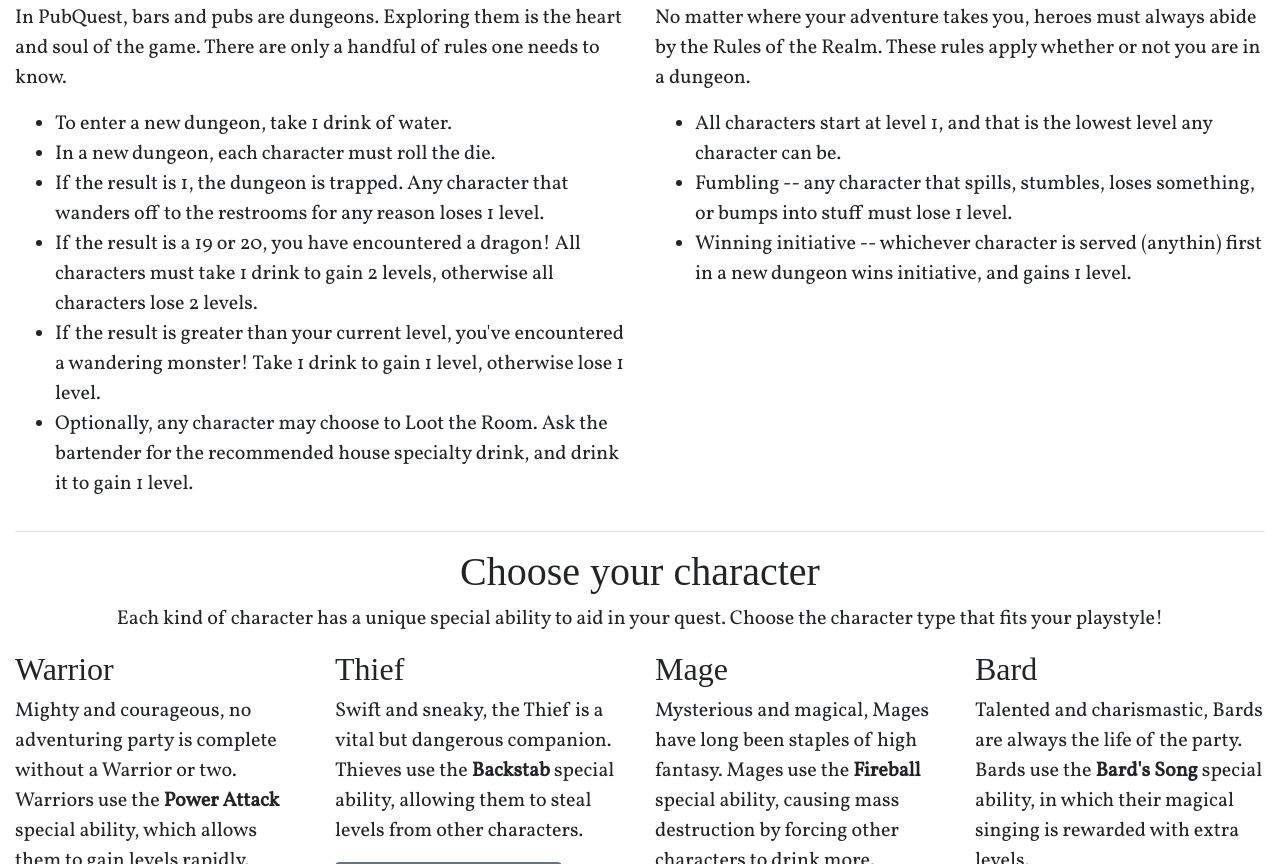
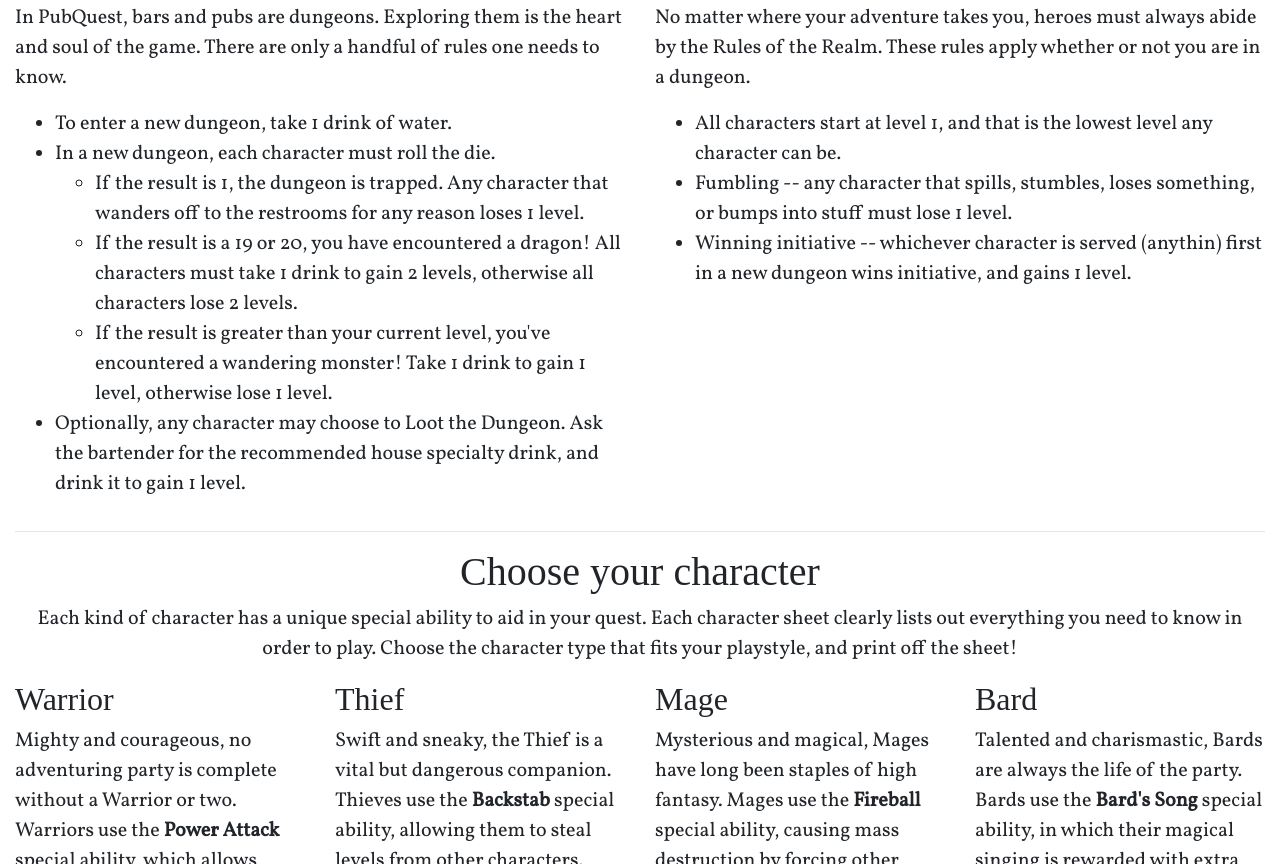
Before and after one commit to brianshef/pubquest, a plain HTML site: page index.html in a window 1280 px wide. Shown: the part 493-1357 px from the top of the page. Drawn offline with nearby package versions, Linux system fonts and the light colour scheme; a web font is replaced by a local one.

Commit message:
Readability tweaks

```diff
--- a/index.html
+++ b/index.html
@@ -62,11 +62,15 @@
                         <p>
                             <ul>
                                 <li>To enter a new dungeon, take 1 drink of water.</li>
-                                <li>In a new dungeon, each character must roll the die.</li>
-                                <li>If the result is 1, the dungeon is trapped. Any character that wanders off to the restrooms for any reason loses 1 level.</li>
-                                <li>If the result is a 19 or 20, you have encountered a dragon! All characters must take 1 drink to gain 2 levels, otherwise all characters lose 2 levels.</li>
-                                <li>If the result is greater than your current level, you've encountered a wandering monster! Take 1 drink to gain 1 level, otherwise lose 1 level.</li>
-                                <li>Optionally, any character may choose to Loot the Room. Ask the bartender for the recommended house specialty drink, and drink it to gain 1 level.</li>
+                                <li>
+                                    In a new dungeon, each character must roll the die.
+                                    <ul>
+                                        <li>If the result is 1, the dungeon is trapped. Any character that wanders off to the restrooms for any reason loses 1 level.</li>
+                                        <li>If the result is a 19 or 20, you have encountered a dragon! All characters must take 1 drink to gain 2 levels, otherwise all characters lose 2 levels.</li>
+                                        <li>If the result is greater than your current level, you've encountered a wandering monster! Take 1 drink to gain 1 level, otherwise lose 1 level.</li>
+                                    </ul>
+                                </li>
+                                <li>Optionally, any character may choose to Loot the Dungeon. Ask the bartender for the recommended house specialty drink, and drink it to gain 1 level.</li>
                             </ul>
                         </p>
                     </div>
@@ -92,7 +96,8 @@
                         <h1 style="font-family:Fondamento">Choose your character</h1>
                         <p>
                             Each kind of character has a unique special ability to aid in your quest.
-                            Choose the character type that fits your playstyle!
+                            Each character sheet clearly lists out everything you need to know in order to play.
+                            Choose the character type that fits your playstyle, and print off the sheet!
                         </p>
                     </div>
                 </div>
```
Also changed, not shown: about.html (+1 -1 lines).
